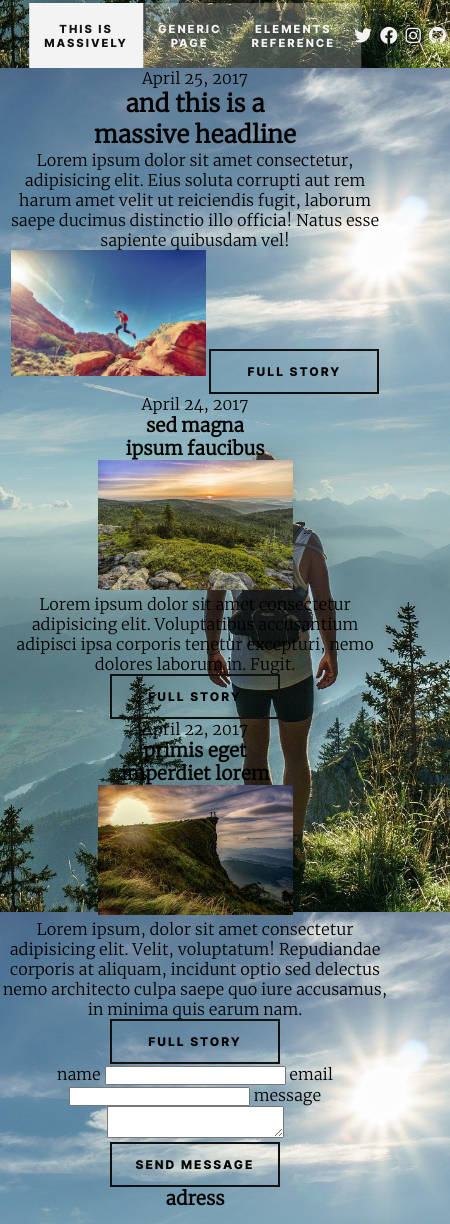
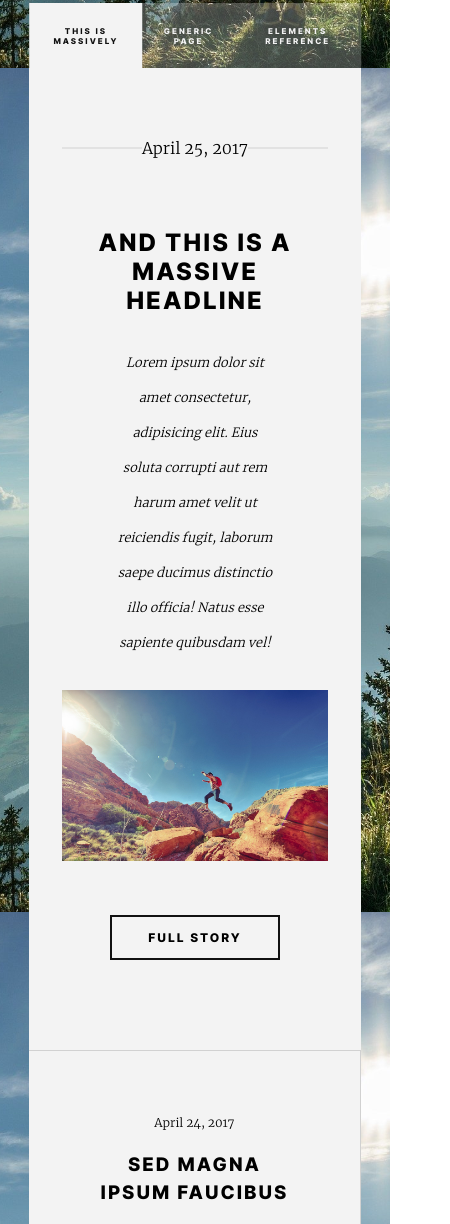
Before and after one commit to C4r4cole/sass-TP1, a plain HTML site: page index.html in a window 390 px wide. Shown: the part 776-2000 px from the top of the page, 450 px wide, since content can reach past the window. Drawn offline with Linux system fonts and the light colour scheme.

Commit message:
TP completed

```diff
--- a/assets/styles/layouts/_footer.scss
+++ b/assets/styles/layouts/_footer.scss
@@ -0,0 +1,97 @@
+footer {
+  background: $grey2;
+  min-height: 640px;
+  width: 85%;
+  margin: 0 auto 70px;
+  display: grid;
+  grid-template-columns: 50% 50%;
+
+  @media screen and (max-width: 900px) {
+    grid-template-columns: 1fr;
+  }
+
+  form {
+    display: grid;
+    gap: 18px;
+    padding: 60px 50px;
+    grid-template-rows: 18px 45px 18px 45px 18px 200px 1fr;
+
+    label {
+      display: flex;
+      align-items: flex-end;
+      font-size: 0.7rem;
+      @include title;
+      color: $grey3;
+    }
+    input[type="text"],
+    textarea {
+      background: none;
+      border: 1px solid $grey1;
+      border-radius: 4px;
+      resize: none;
+    }
+    .submit-container {
+      display: flex;
+      align-items: flex-end;
+
+      .btn {
+        color: $grey3;
+        border: 2px solid $grey3;
+      }
+    }
+  }
+  .infos-contact {
+    border-left: 1px solid $grey1;
+    display: grid;
+    grid-template-rows: repeat(4, 1fr);
+
+    div:nth-child(1) {
+      @media screen and (max-width: 900px) {
+        border-top: 1px solid $grey1;
+        padding-bottom: 20px;
+      }
+    }
+
+    div {
+      border-bottom: 1px solid $grey1;
+      display: grid;
+      grid-template-columns: 30% 70%;
+      align-items: center;
+
+      @media screen and (max-width: 900px) {
+        grid-template-columns: 45% 55%;
+      }
+
+      h3 {
+        @include title;
+        font-size: 0.7rem;
+        padding-left: 40px;
+        text-align: left;
+        color: $grey3;
+      }
+      p {
+        font-size: 0.8rem;
+        line-height: 26px;
+        text-align: left;
+        color: grey;
+      }
+    }
+    .social {
+      ul {
+        display: flex;
+
+        li {
+          border: 1px solid $grey1;
+          border-radius: 150px;
+          height: 40px;
+          width: 40px;
+          font-size: 0.9rem;
+          margin-right: 12px;
+          display: flex;
+          align-items: center;
+          justify-content: center;
+        }
+      }
+    }
+  }
+}
--- a/assets/styles/layouts/_header.scss
+++ b/assets/styles/layouts/_header.scss
@@ -22,6 +22,10 @@ header {
       @include title;
       font-size: 4rem;
       letter-spacing: 6px;
+
+      @media screen and (max-width: 700px) {
+        font-size: 2rem;
+      }
     }
     p {
       margin: 40px auto 60px;
@@ -70,6 +74,10 @@ header {
         align-items: center;
         cursor: pointer;
 
+        @media screen and (max-width: 700px) {
+          font-size: 0.5rem;
+        }
+
         &:first-child {
           background: $white1;
           color: $black1;
@@ -88,6 +96,10 @@ header {
       justify-content: space-around;
       margin-right: 10px;
 
+      @media screen and (max-width: 700px) {
+        display: none;
+      }
+
       li {
         transition: 0.15s;
         cursor: pointer;
--- a/assets/styles/layouts/_main.scss
+++ b/assets/styles/layouts/_main.scss
@@ -1,3 +1,91 @@
-img {
-  width: 50%;
+main {
+  width: 85%;
+  margin: 0 auto 30px;
+  background: $white1;
+
+  img {
+    width: 100%;
+  }
+
+  .section1 {
+    width: 80%;
+    margin: 0 auto;
+
+    span {
+      padding: 70px 0;
+      position: relative;
+      display: block;
+
+      &::before,
+      &::after {
+        content: "";
+        position: absolute;
+        width: 37%;
+        height: 1px;
+        background: $grey1;
+        top: 50%;
+        transform: translateY(-50%);
+
+        @media screen and (max-width: 700px) {
+          width: 30%;
+        }
+      }
+      &::before {
+        left: 0;
+      }
+      &::after {
+        right: 0;
+      }
+    }
+    h2 {
+      @include title;
+      font-size: 3rem;
+
+      @media screen and (max-width: 700px) {
+        font-size: 1.5rem;
+      }
+    }
+    p {
+      width: 60%;
+      margin: 30px auto;
+      line-height: 35px;
+      font-style: italic;
+      font-size: 0.8rem;
+    }
+    .btn {
+      margin: 50px 0 90px;
+    }
+  }
+  .section2 {
+    display: grid;
+    grid-template-columns: 50% 50%;
+    border-top: 1px solid $grey1;
+
+    @media screen and (max-width: 700px) {
+      grid-template-columns: 1fr;
+    }
+
+    .left-part,
+    .right-part {
+      padding: 60px;
+
+      span {
+        font-size: 0.75rem;
+      }
+      h3 {
+        margin: 20px 0;
+        @include title;
+        line-height: 28px;
+      }
+      p {
+        text-align: left;
+        line-height: 30px;
+        margin: 30px;
+        font-size: 0.8rem;
+      }
+    }
+    .left-part {
+      border-right: 1px solid $grey1;
+    }
+  }
 }
```
Also changed, not shown: assets/styles/index.css, 1 other file.
